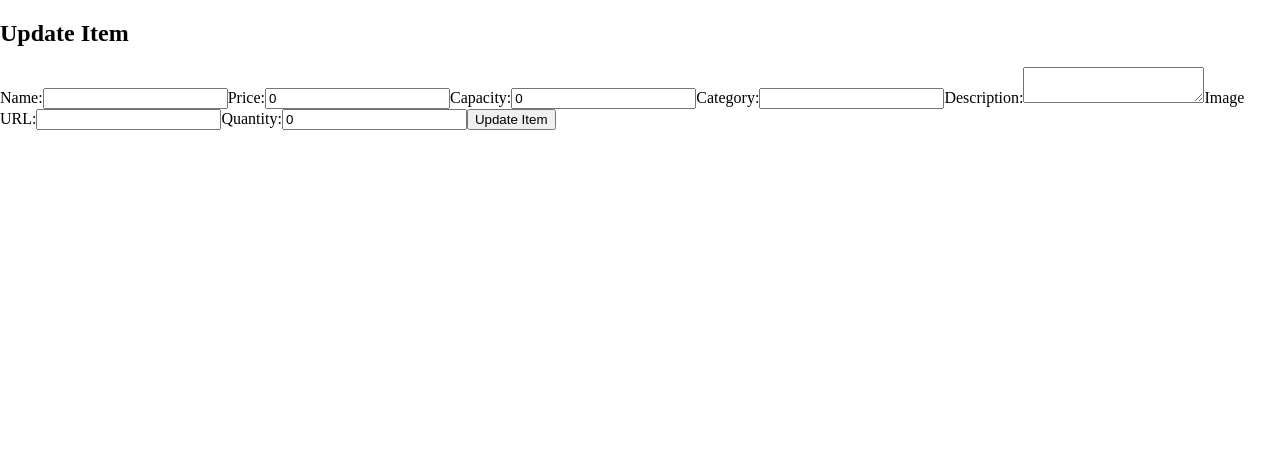
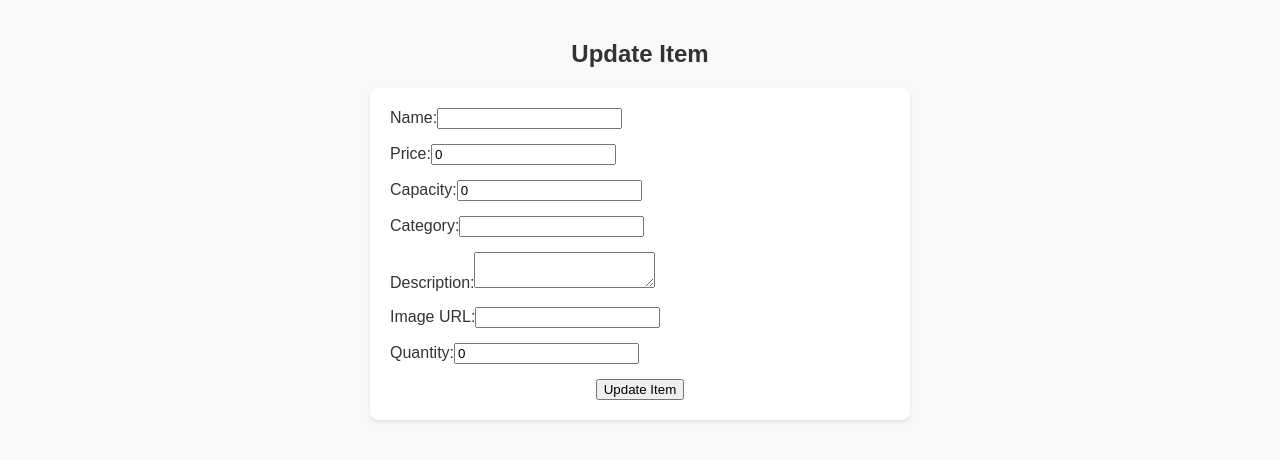
Before and after one commit to omar-albarakeh/Solar-IQ-React, a React (Create React App) app: page /update-item/1 in a window 1280 px wide. Shown: the top 460 px of the page. Built offline with nearby package versions, Linux system fonts and the light colour scheme; no server answers.

Commit message:
React <> update form css updated

```diff
--- a/src/pages/market/UpdateItemForm.jsx
+++ b/src/pages/market/UpdateItemForm.jsx
@@ -1,6 +1,7 @@
 import React, { useEffect, useState } from 'react';
 import { useNavigate, useParams } from 'react-router-dom';
 import { getItemById, updateItem } from "../../services/marketservice";
+import "../../style/updateitemform.css";
 
 const UpdateItemForm = () => {
   const { id } = useParams();
--- /dev/null
+++ b/src/style/updateitemform.css
@@ -0,0 +1,33 @@
+.update-item-form-container {
+  padding: 20px;
+  text-align: center;
+  font-family: Arial, sans-serif;
+  background-color: #f9f9f9;
+  min-height: 100vh;
+}
+
+.update-item-form-container h2 {
+  font-size: 24px;
+  color: #333;
+  margin-bottom: 20px;
+}
+
+.update-item-form-container form {
+  display: flex;
+  flex-direction: column;
+  align-items: center;
+  max-width: 500px;
+  margin: 0 auto;
+  padding: 20px;
+  background-color: white;
+  border-radius: 8px;
+  box-shadow: 0 2px 4px rgba(0, 0, 0, 0.1);
+}
+
+.update-item-form-container label {
+  width: 100%;
+  margin-bottom: 15px;
+  text-align: left;
+  font-size: 16px;
+  color: #333;
+}
```
